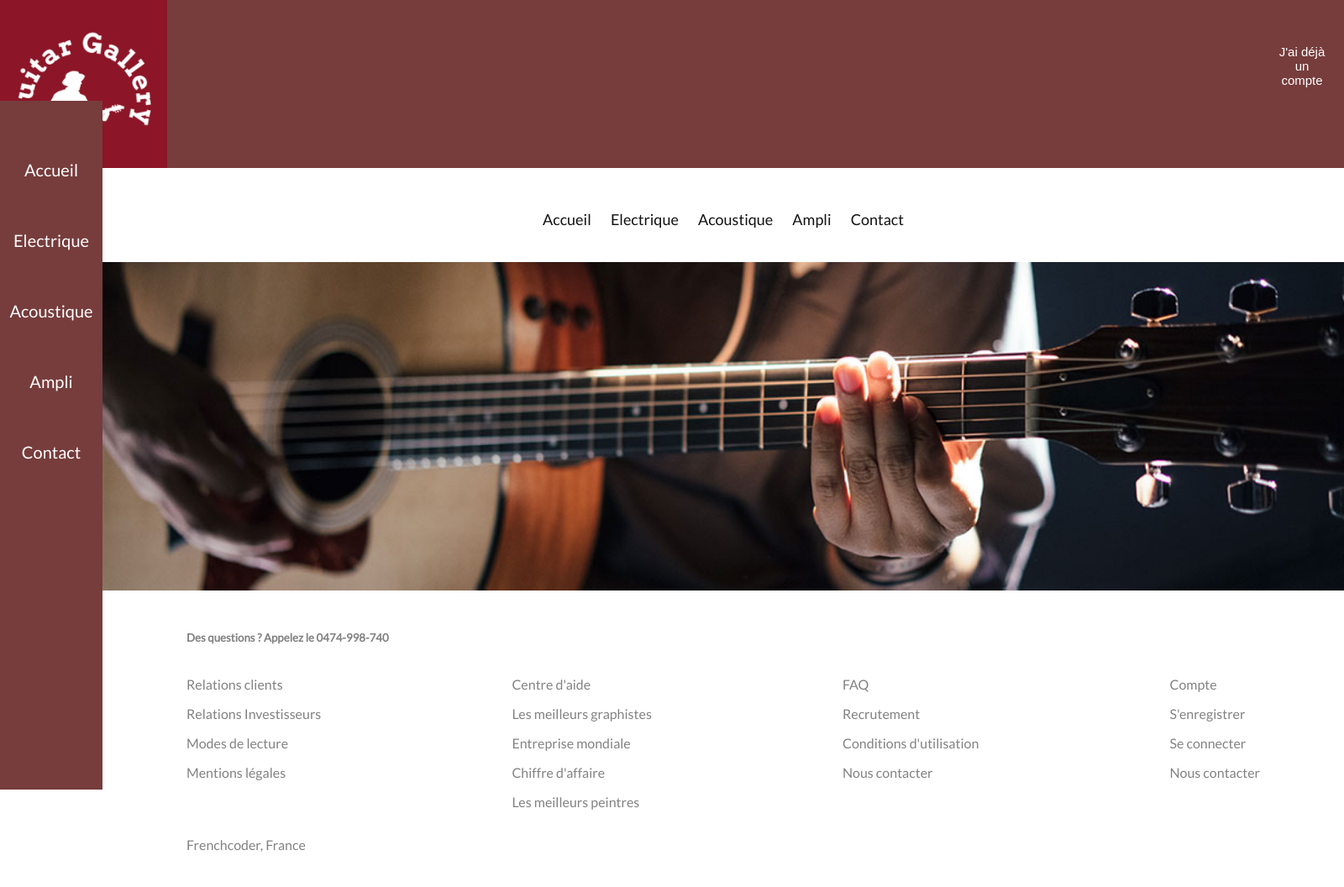
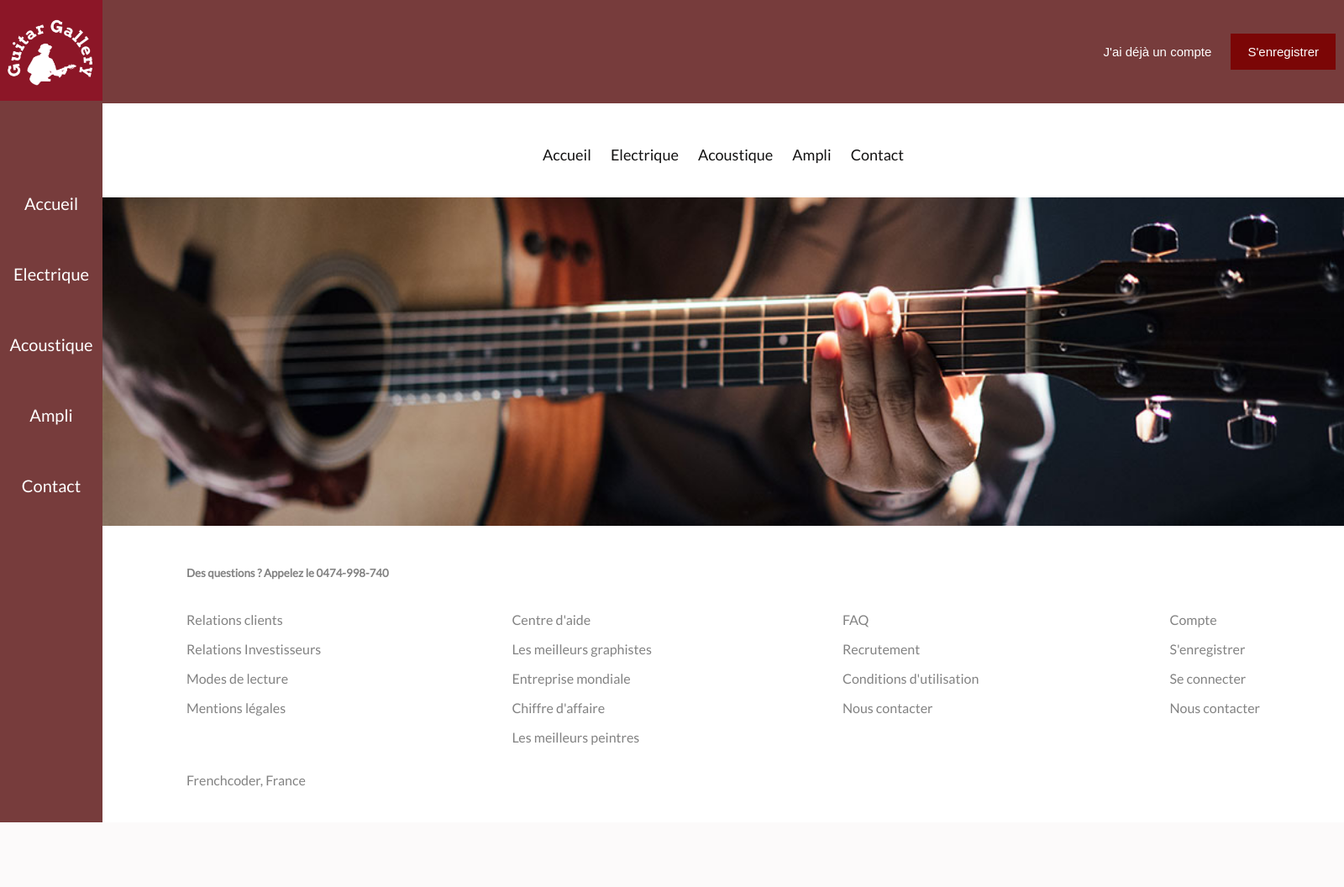
Before and after one commit to viicorico/premier-site-web-, a PHP site: page /index.php in a window 1600 px wide. Shown: the whole page at 84% size. After the commit the page ends 979 px from the top, so only its background shows below. Run offline with PHP 8.4, Linux system fonts and the light colour scheme.

Commit message:
placements des boutons login et register corrigés

```diff
--- a/css/style.css
+++ b/css/style.css
@@ -24,6 +24,10 @@ main {
   background-color: #773c3c;
   padding: 40px 0px;
 }
+#navfixe .buttons {
+  margin-left: auto; /* Cela pousse le conteneur .buttons vers la droite */
+}
+
 #navfixe .buttons button{
   padding: 13px 20px;
   color: #fff;
@@ -34,12 +38,11 @@ main {
 }
 #navfixe .buttons .login{
   background-color: inherit;
-  margin-left: 1500px;
   color: #ffffff;
 }
 #navfixe .buttons .register{
   background-color: #7c0000e5;
-  margin-left: auto;
+  margin-right: 10px;
 }
 .logo {
     display: block;
@@ -65,7 +68,7 @@ main {
   left: 0;
   background-color: #773c3c;
   overflow-x: hidden;
-  padding-top: 20px;
+  padding-top: 60px;
 }
 
 .menu_gauche a {
@@ -156,7 +159,7 @@ footer .colonnes{
     font-size: 30px;
     padding: 100px;
   }
-}
+
 /* FIN Styles spécifiques à la page d'accueil */
 
 /* Styles spécifiques à la page des guitares électriques */
```
